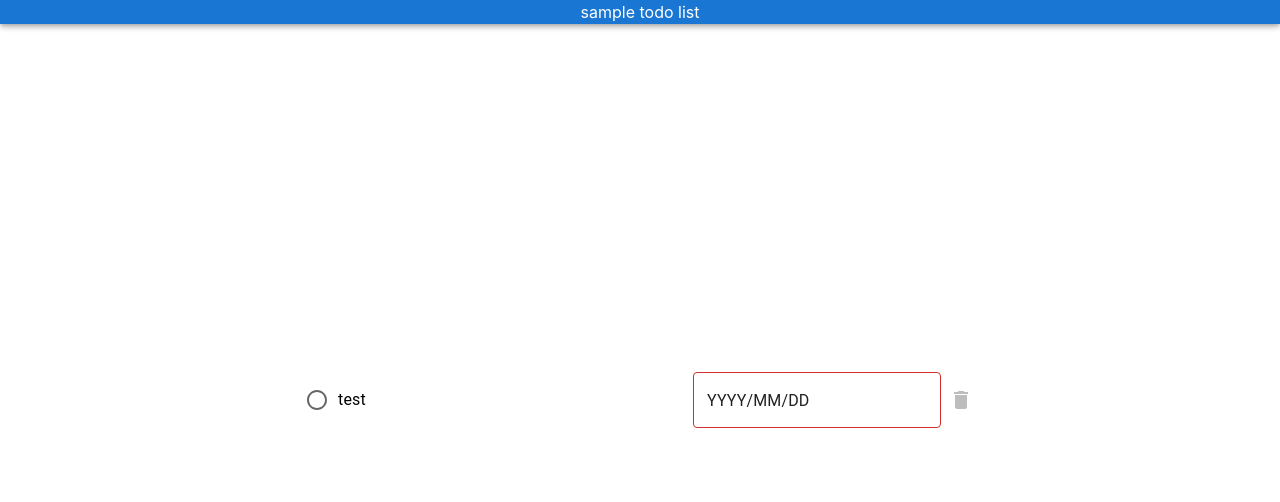
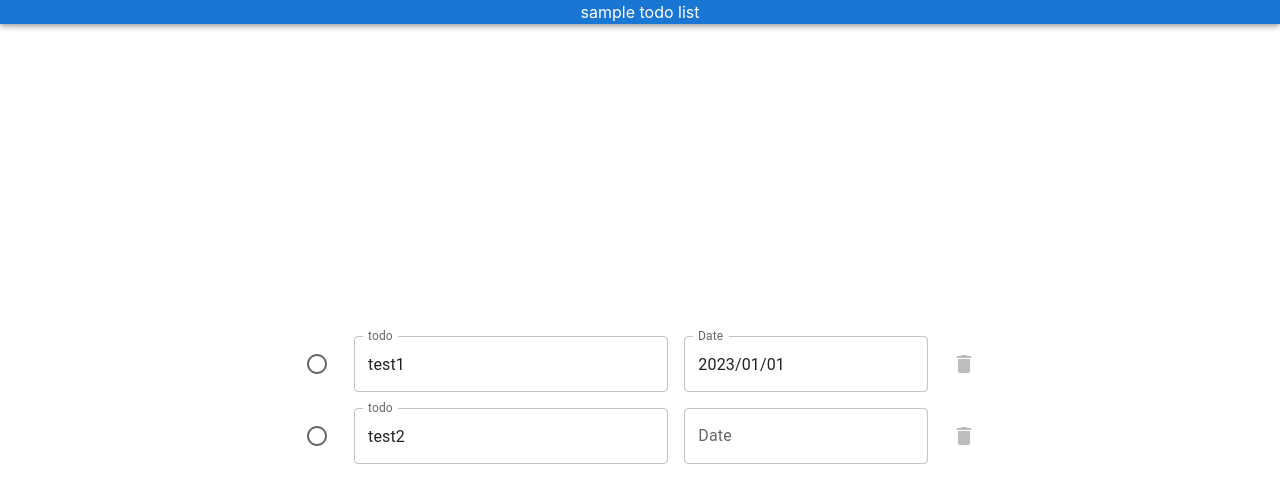
Before and after one commit to Cattleya20210213/Todo_Project, a React (Vite) app: page / in a window 1280 px wide. Shown: the top 502 px of the page. Built offline with nearby package versions, Linux system fonts and the light colour scheme.

Commit message:
[mod]各Todo単位で弄れるように修正、入力値をstateに保存できるよう修正

```diff
--- a/src/components/Organisms/todoListItem.tsx
+++ b/src/components/Organisms/todoListItem.tsx
@@ -1,37 +1,55 @@
-import { Checkbox, IconButton, ListItem, Typography } from "@mui/material";
+import { Checkbox, IconButton, ListItem, TextField } from "@mui/material";
 import { DatePicker } from "@mui/x-date-pickers";
 import CheckCircleIcon from "@mui/icons-material/CheckCircle";
 import RadioButtonUncheckedIcon from "@mui/icons-material/RadioButtonUnchecked";
 import DeleteIcon from "@mui/icons-material/delete";
-import { AdapterDayjs } from "@mui/x-date-pickers/AdapterDayjs";
-import { LocalizationProvider } from "@mui/x-date-pickers/LocalizationProvider";
 import dayjs from "dayjs";
+import { PrimitiveAtom, useAtom } from "jotai";
+import { TodoListItemsAtom } from "../../jotai/todoListAtom";
 
 export type TodoListItemProps = {
-  index: number,
-  title: string;
-  due: string;
+  todoItemAtom: PrimitiveAtom<TodoListItemsAtom[number]>;
 };
 
-const TodoListItem = (props: TodoListItemProps) => {
-  const { title, due } = props;
+const TodoItem = (props: TodoListItemProps) => {
+  const { todoItemAtom } = props;
+  const [todoItem, setTodoItem] = useAtom(todoItemAtom);
+  const { title, due } = todoItem;
+
   return (
     <ListItem
-      style={{ color: "black", backgroundColor: "white", width: "720px" }}
+      style={{
+        display: "flex",
+        columnGap: "16px",
+        color: "black",
+        backgroundColor: "white",
+        width: "720px",
+      }}
     >
       <Checkbox
         icon={<RadioButtonUncheckedIcon />}
         checkedIcon={<CheckCircleIcon />}
       />
-      <Typography minWidth={315} marginRight={5}>
-        {title}
-      </Typography>
-      <LocalizationProvider dateAdapter={AdapterDayjs}>
-        <DatePicker
-          value={due ? dayjs(Date.now()) : dayjs(due)}
-          format="YYYY/MM/DD"
-        />
-      </LocalizationProvider>
+      <TextField
+        value={title}
+        label="todo"
+        variant="outlined"
+        sx={{ width: "320px" }}
+        onChange={(e) => {
+          setTodoItem((oldValue) => ({ ...oldValue, title: e.target.value }));
+        }}
+      ></TextField>
+      <DatePicker
+        label="Date"
+        value={due ? dayjs(due) : null}
+        format="YYYY/MM/DD"
+        onChange={(value) => {
+          setTodoItem((oldValue) => ({
+            ...oldValue,
+            due: value?.format("YYYY-MM-DD") || "",
+          }));
+        }}
+      />
       <IconButton aria-label="delete" disabled color="primary">
         <DeleteIcon />
       </IconButton>
@@ -39,4 +57,4 @@ const TodoListItem = (props: TodoListItemProps) => {
   );
 };
 
-export default TodoListItem;
+export default TodoItem;
--- a/src/components/pages/todoList.tsx
+++ b/src/components/pages/todoList.tsx
@@ -1,22 +1,18 @@
 import Header from "../uiParts/header";
-import { todoListAtom } from "../../jotai/todoListAtom";
+import { todoItemAtomsAtom } from "../../jotai/todoListAtom";
 import "./TodoList.css";
 import { List } from "@mui/material";
 import { useAtom } from "jotai";
 import TodoListItem from "../Organisms/todoListItem";
 
 const TodoList = () => {
-  const [todoList] = useAtom(todoListAtom);
+  const [todoList] = useAtom(todoItemAtomsAtom);
   return (
     <>
       <Header></Header>
       <List>
-        {todoList.map((todoItem) => (
-          <TodoListItem
-            index={todoItem.index}
-            title={todoItem.title}
-            due={todoItem.due}
-          ></TodoListItem>
+        {todoList.map((todoItemAtom) => (
+          <TodoListItem todoItemAtom={todoItemAtom}></TodoListItem>
         ))}
       </List>
     </>
--- a/src/jotai/todoListAtom.ts
+++ b/src/jotai/todoListAtom.ts
@@ -1,17 +1,22 @@
 import { atom } from "jotai";
+import { splitAtom } from "jotai/utils";
 
-export type TodoListItem = {
+export type TodoListItemsAtom = {
   title: string;
   due: string;
   isFineshed: boolean;
-  index: number;
-};
+}[];
 
-const testItem:TodoListItem = {
-  title:'test',
+const testItems:TodoListItemsAtom = [{
+  title:'test1',
+  due: '2023-01-01',
+  isFineshed:false,
+},{
+  title:'test2',
   due: '',
   isFineshed:false,
-  index:0
-}
+}]
 
-export const todoListAtom = atom<TodoListItem[]>([testItem]);
+
+const todoItemsAtom = atom(testItems);
+export const todoItemAtomsAtom = splitAtom(todoItemsAtom);
--- a/src/main.tsx
+++ b/src/main.tsx
@@ -1,10 +1,17 @@
-import React from 'react'
-import ReactDOM from 'react-dom/client'
-import './index.css'
-import TodoList from './components/pages/todoList.tsx'
+import React from "react";
+import ReactDOM from "react-dom/client";
+import "./index.css";
+import TodoList from "./components/pages/todoList.tsx";
+import { LocalizationProvider } from "@mui/x-date-pickers";
+import { AdapterDayjs } from "@mui/x-date-pickers/AdapterDayjs";
+import { Provider } from "jotai";
 
-ReactDOM.createRoot(document.getElementById('root')!).render(
+ReactDOM.createRoot(document.getElementById("root")!).render(
   <React.StrictMode>
-    <TodoList />
-  </React.StrictMode>,
-)
+    <Provider>
+      <LocalizationProvider dateAdapter={AdapterDayjs}>
+        <TodoList />
+      </LocalizationProvider>
+    </Provider>
+  </React.StrictMode>
+);
```
